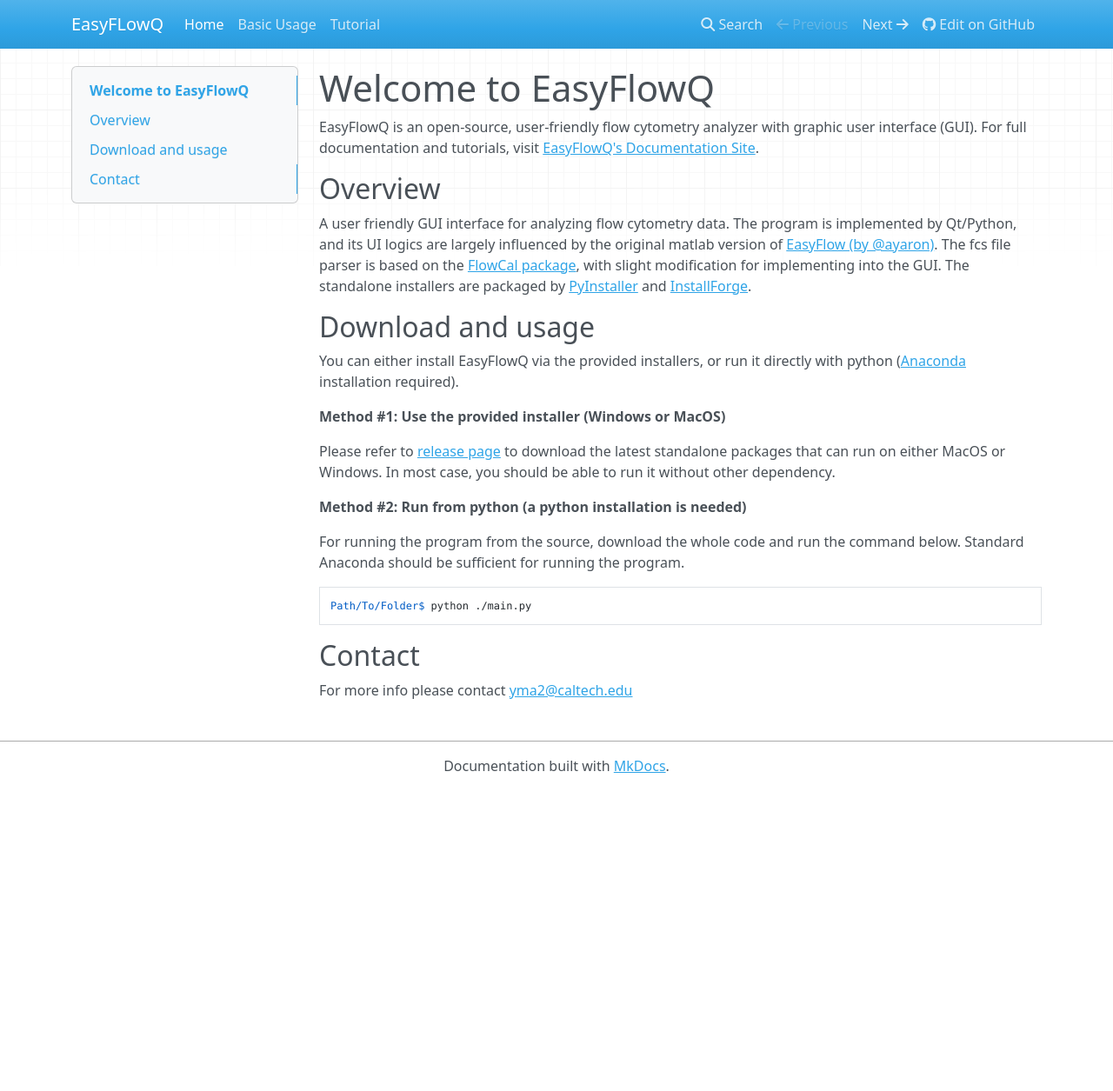
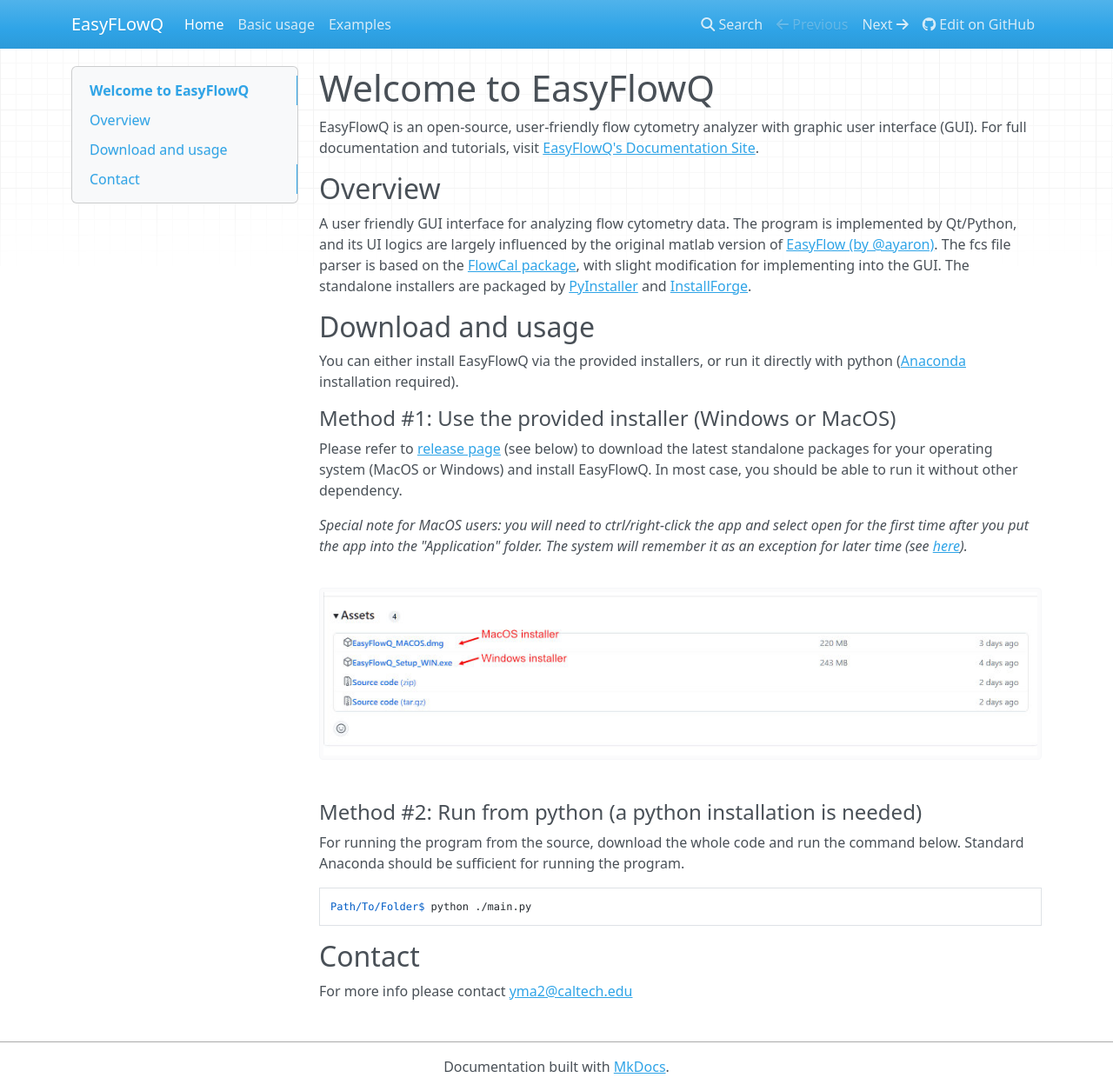
Before and after one commit to ym3141/EasyFlowQ, an MkDocs documentation site: the page built from docs/README.md, in a window 1280 px wide and 1255 px high. Shown: the whole window at 87% size. Built offline with MkDocs 1.6.1, drawn with Linux system fonts in a browser that asks for light colours; nearby versions of some CDN libraries.

````diff
--- a/docs/README.md
+++ b/docs/README.md
@@ -9,11 +9,15 @@
 
 You can either install EasyFlowQ via the provided installers, or run it directly with python ([Anaconda](https://www.anaconda.com/) installation required).
 
-**Method #1: Use the provided installer (Windows or MacOS)**
+#### **Method #1:** Use the provided installer (Windows or MacOS)
 
-Please refer to [release page](https://github.com/ym3141/EasyFlowQ/releases/) to download the latest standalone packages that can run on either MacOS or Windows. In most case, you should be able to run it without other dependency.
+Please refer to [release page](https://github.com/ym3141/EasyFlowQ/releases/) (see below) to download the latest standalone packages for your operating system (MacOS or Windows) and install EasyFlowQ. In most case, you should be able to run it without other dependency.
 
-**Method #2: Run from python (a python installation is needed)**
+*Special note for MacOS users: you will need to ctrl/right-click the app and select open for the first time after you put the app into the "Application" folder. The system will remember it as an exception for later time (see [here](https://support.apple.com/guide/mac-help/open-a-mac-app-from-an-unidentified-developer-mh40616/mac)).*
+
+![Download page](img/ReleasePage.jpg)
+
+#### **Method #2:** Run from python (a python installation is needed)
 
 For running the program from the source, download the whole code and run the command below. Standard Anaconda should be sufficient for running the program.
 ```
--- a/docs/Tutorial.md
+++ b/docs/Tutorial.md
@@ -0,0 +1 @@
+# Examples
--- a/mkdocs.yml
+++ b/mkdocs.yml
@@ -5,4 +5,3 @@
   - Home: "README.md"
   - "Basic Usage.md"
   - "Tutorial.md"
-  # - "/../LICENSE.md"
--- a/window_Settings.py
+++ b/window_Settings.py
@@ -24,7 +24,7 @@
             with open(userSettingDir, 'w+') as f:
                 json.dump(self.settingDict, f, sort_keys=True, indent=4)
                 pass
-        except PermissionError:
+        except Exception:
             QtWidgets.QMessageBox.warning(self, 'Permission Error',
                                           'Can not write settings to the directory. Please ensure you have writing permission to the directory. \n \
                                            Settings that does not require restart are applied, but will lost on when you restart')
````
Also changed, not shown: docs/Basic Usage.md (+19 -0 lines), docs/img/ReleasePage.jpg (added), docs/img/StartUpSettings.png (added), 1 other file.
